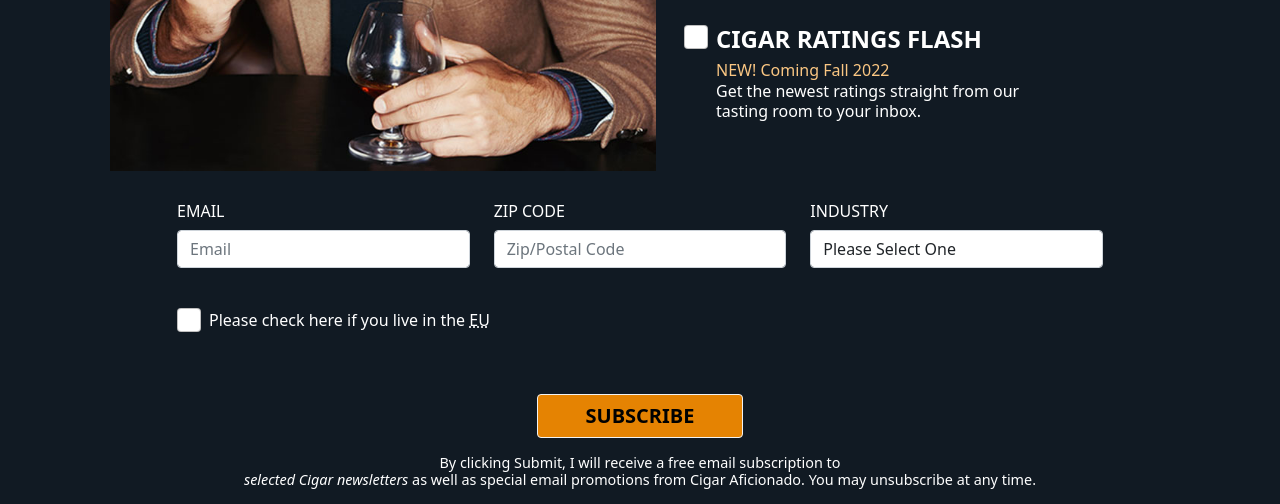
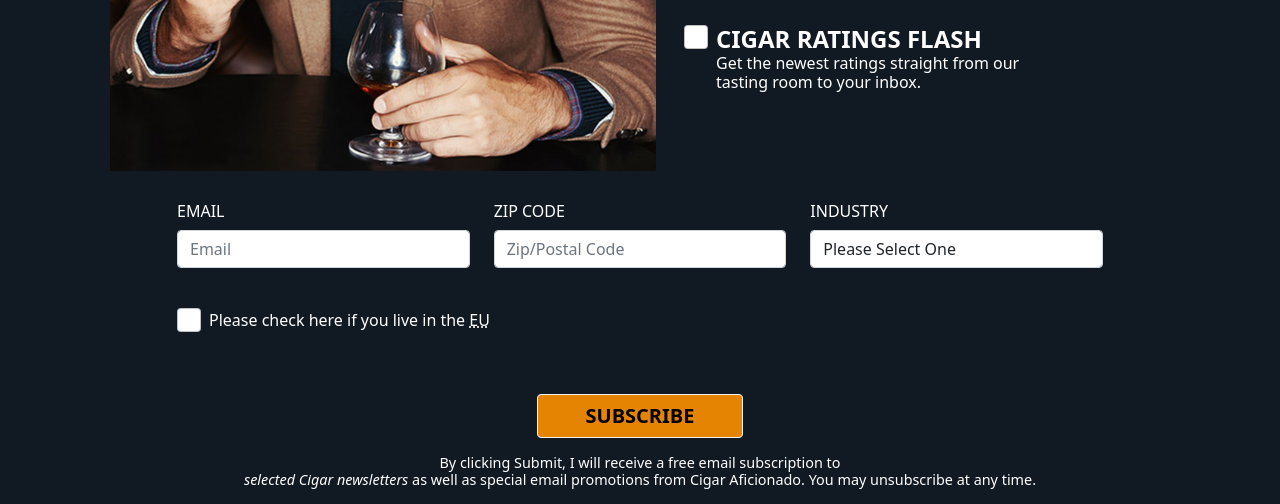
Before and after one commit to mshanken/CAOsignup, a website: page index.html in a window 1280 px wide. Shown: the part 365-869 px from the top of the page. Drawn offline with Linux system fonts and the light colour scheme.

Commit message:
removing new coming... text

```diff
--- a/index.html
+++ b/index.html
@@ -89,8 +89,7 @@
                         <div class="form-check ps-2rem ps-md-6 pe-md-5 mt-28">
                           <input class="form-check-input w-4 h-4 ms-n2rem mt-0" type="checkbox" id="cigarreatingflashcheck" name="CI_LID" id="8109336243" value="8109336243">
                           <label class="text-white form-check-label display-7 fw-bold" for="cigarreatingflashcheck">
-                            CIGAR RATINGS FLASH<br>
-                            <span class="text-pink display-8">NEW! Coming Fall 2022</span>
+                            CIGAR RATINGS FLASH
                           </label>
                           <p class="text-white display-8">Get the newest ratings straight from our <br class="d-md-none d-lg-block">tasting room to your inbox.</p>
                         </div>
```
